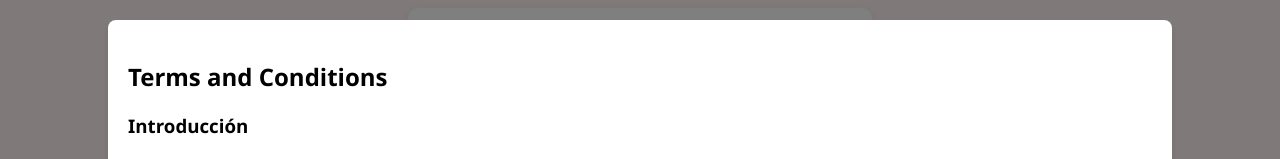
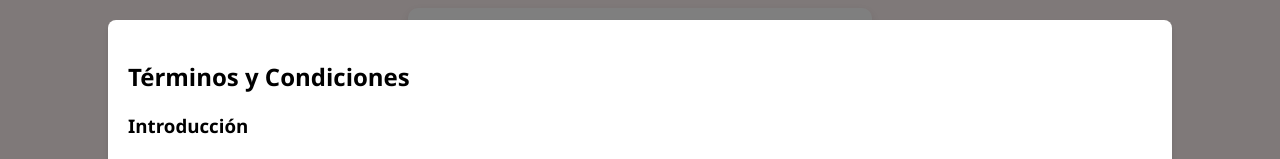
Before and after one commit to marianagg0412/LifeLinkNext, a Next.js app: page /register in a window 1280 px wide. Both pictures are taken after a click on the button "Abrir los Términos and Condiciones". Shown: the top 159 px of the page. Built offline with nearby package versions, Linux system fonts and the light colour scheme.

Commit message:
solved bug in register

```diff
--- a/src/components/TermsAndConditions.tsx
+++ b/src/components/TermsAndConditions.tsx
@@ -15,7 +15,7 @@ const ScrollableCard: FC<ScrollableCardProps> = ({ isOpen, onClose, onAcceptTerm
     <div className="modal-backdrop" onClick={onClose}>
       <div className="scrollable-card" tabIndex={-1}>
         <div className="card-content">
-          <h2>Terms and Conditions</h2>
+          <h2>Términos y Condiciones</h2>
 
           <section>
             <h3>Introducción</h3>
--- a/src/pages/profile.tsx
+++ b/src/pages/profile.tsx
@@ -51,6 +51,7 @@ const UserProfile = () => {
             } catch (error) {
                 console.error('Error fetching profile data:', error);
                 alert('Error fetching profile data');
+                alert(error);
                 router.push('/login');
             }
         };
--- a/src/pages/register.tsx
+++ b/src/pages/register.tsx
@@ -35,7 +35,7 @@ const Register = () => {
       setDocnum(docnum); // Assuming docnum is the state holding the current input value
     }
   };
-  const allowedOptions = ["CC", "CE", "Pasaporte"];
+  const allowedOptions = ["CC", "CE", "PA"];
 
   const handleRegistration = async (event: { email: string; password: string; name: string; lastname: string; docnum_type: string; docnum: string; phone: string; bloodType: string; }) => {
     //event.preventDefault(); // Prevent form submission
```
